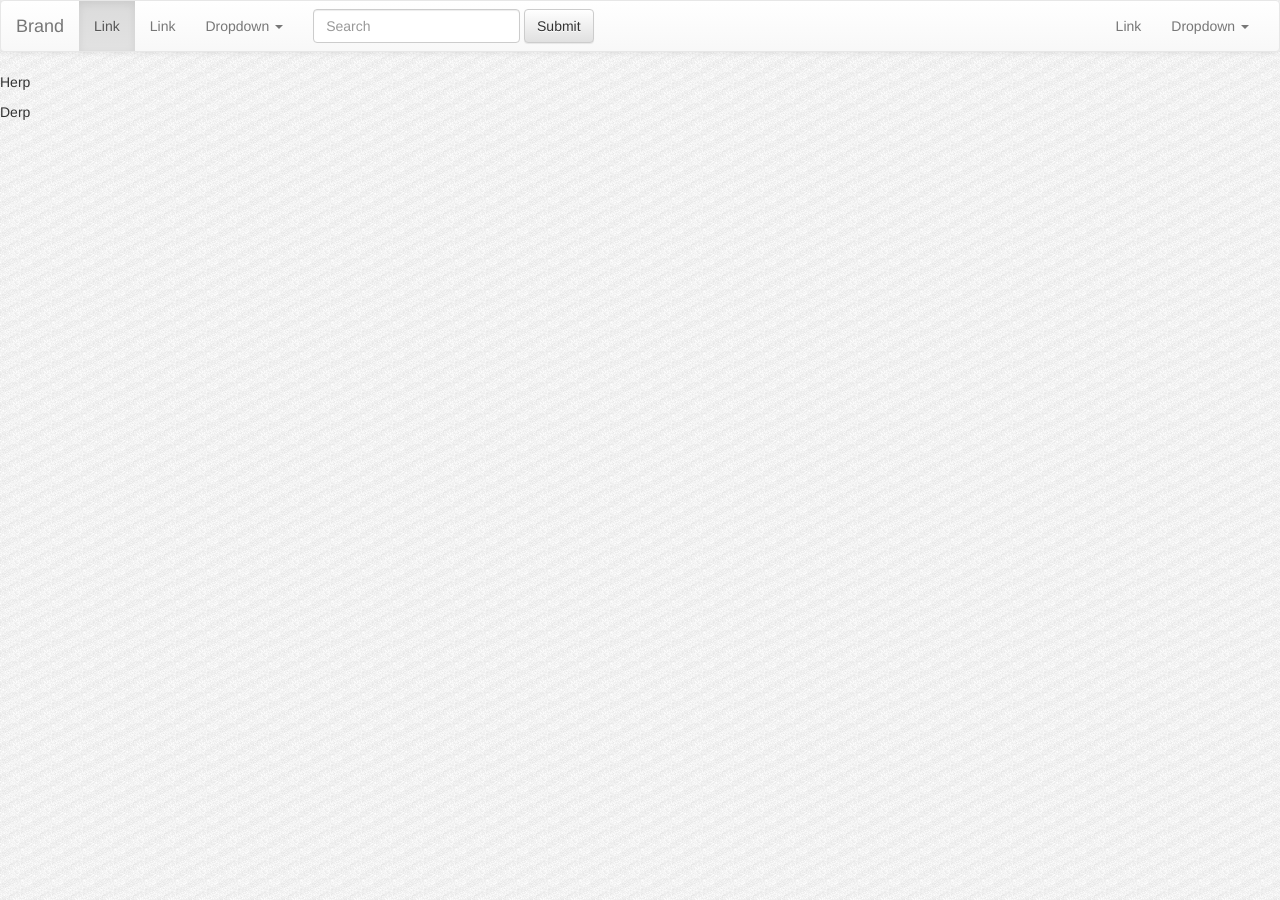
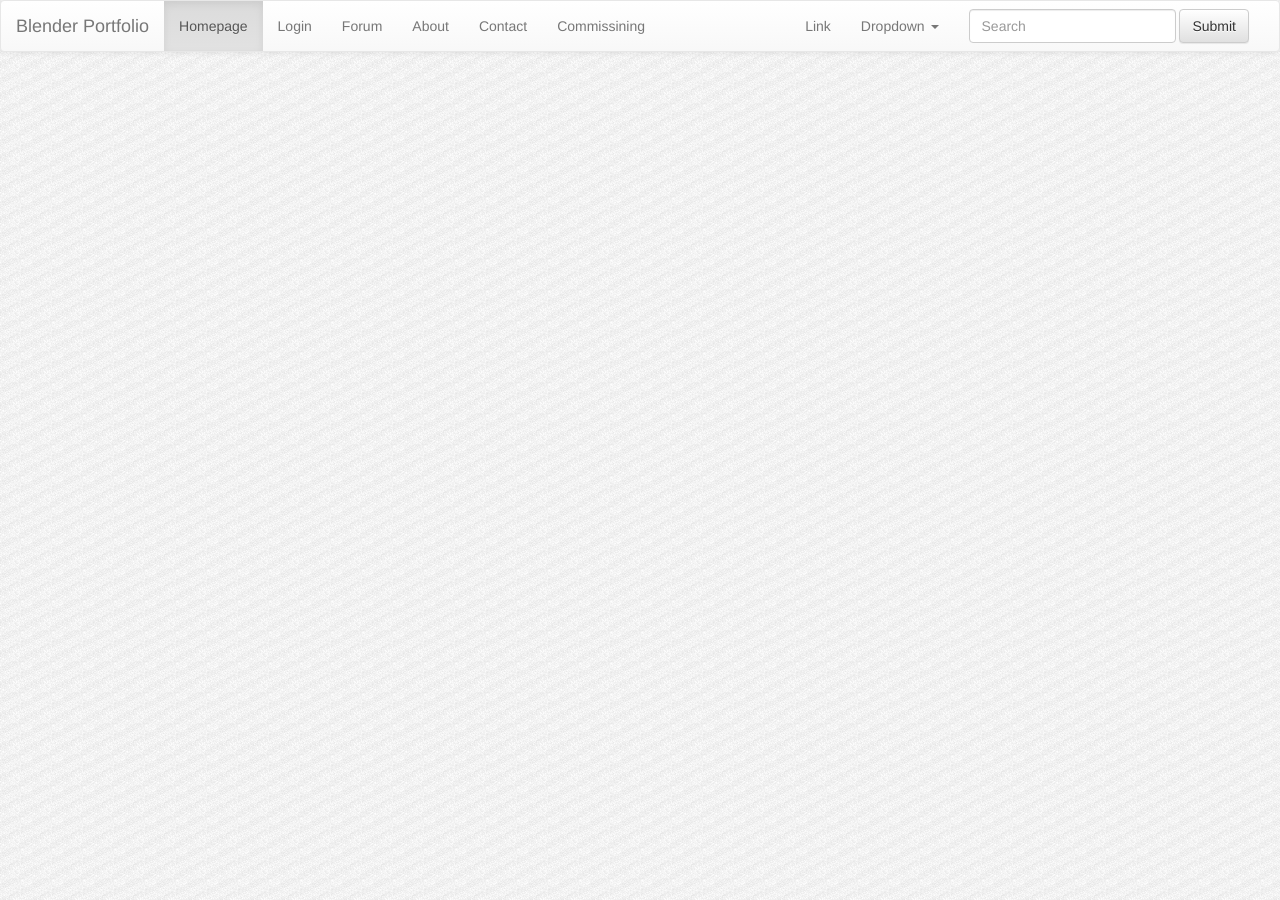
Before and after one commit to slothgamez/fireplex.github.io, a Jekyll site: the page bootstrap.html, which Jekyll copies as it is, in a window 1280 px wide. Built offline with Jekyll 4.4.1, drawn with Linux system fonts in a browser that asks for light colours; nearby versions of some CDN libraries.

Commit message:
Update bootstrap.html

```diff
--- a/bootstrap.html
+++ b/bootstrap.html
@@ -46,28 +39,20 @@
         <span class="icon-bar"></span>
         <span class="icon-bar"></span>
       </button>
-      <a class="navbar-brand" href="#">Brand</a>
+      <a class="navbar-brand" href="#">Blender Portfolio</a>
     </div>
 
     <!-- Collect the nav links, forms, and other content for toggling -->
     <div class="collapse navbar-collapse" id="bs-example-navbar-collapse-1">
       <ul class="nav navbar-nav">
-        <li class="active"><a href="#">Link <span class="sr-only">(current)</span></a></li>
-        <li><a href="#">Link</a></li>
-        <li class="dropdown">
-          <a href="#" class="dropdown-toggle" data-toggle="dropdown" role="button" aria-haspopup="true" aria-expanded="false">Dropdown <span class="caret"></span></a>
-          <ul class="dropdown-menu">
-            <li><a href="#">Action</a></li>
-            <li><a href="#">Another action</a></li>
-            <li><a href="#">Something else here</a></li>
-            <li role="separator" class="divider"></li>
-            <li><a href="#">Separated link</a></li>
-            <li role="separator" class="divider"></li>
-            <li><a href="#">One more separated link</a></li>
-          </ul>
-        </li>
+        <li class="active"><a href="#">Homepage <span class="sr-only">(current)</span></a></li>
+        <li><a href="#">Login </a></li>
+        <li><a href="#">Forum </a></li>
+        <li><a href="#">About </a></li>
+        <li><a href="#">Contact </a></li>
+        <li><a href="#">Commissining </a></li>
       </ul>
-      <form class="navbar-form navbar-left">
+      <form class="navbar-form navbar-right">
         <div class="form-group">
           <input type="text" class="form-control" placeholder="Search">
         </div>
@@ -89,7 +74,6 @@
     </div><!-- /.navbar-collapse -->
   </div><!-- /.container-fluid -->
 </nav>
-  <p>Herp</p>
-  <p>Derp</p>
+
 </body>
 </html>
```
Also changed, not shown: other parts of bootstrap.html (+0 -7 lines).
